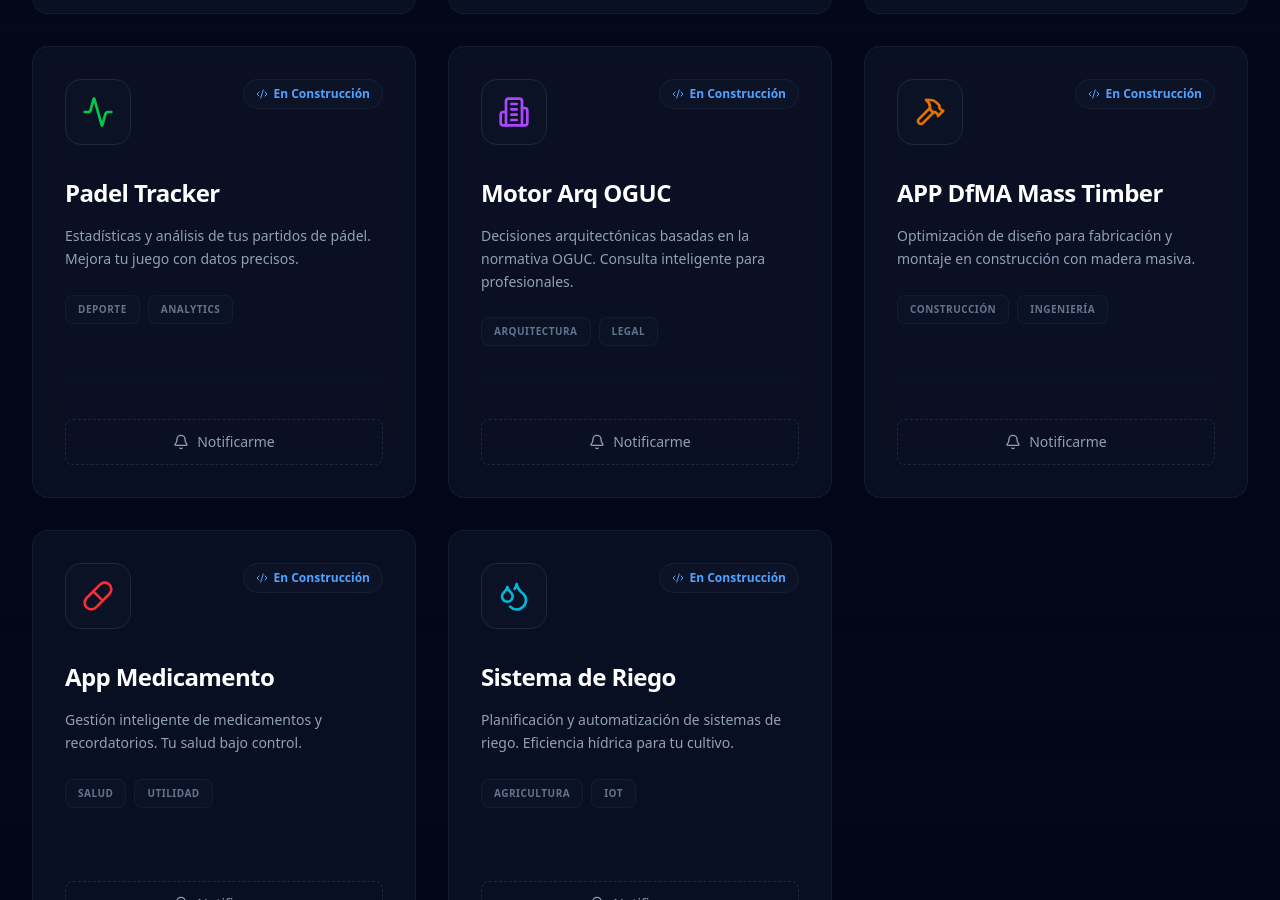
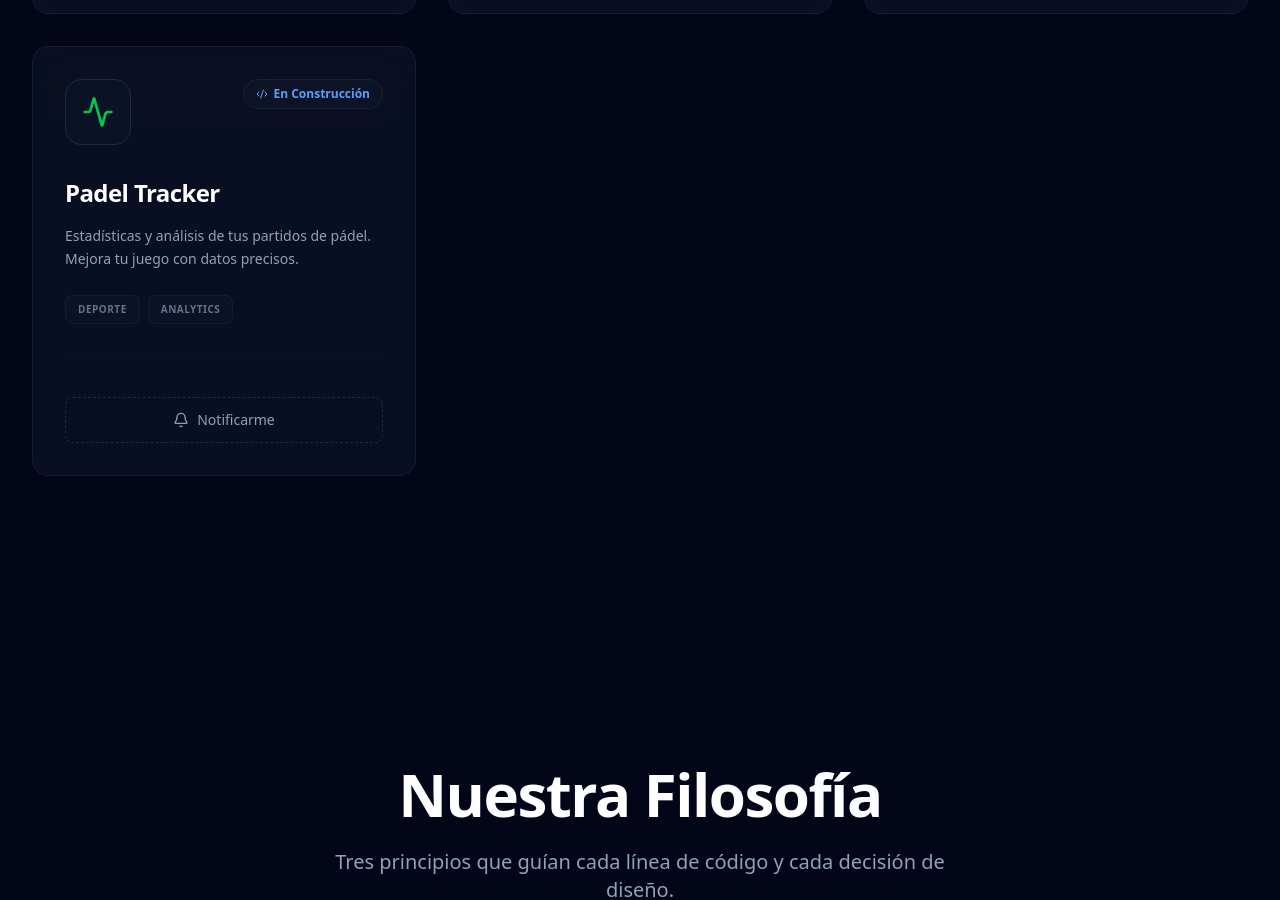
Before and after one commit to GW86-AR/Landing_page_oktober, a React (Vite) app: page / in a window 1280 px wide. Shown: the part 1900-2800 px from the top of the page. Built offline with nearby package versions, Linux system fonts and the light colour scheme.

Commit message:
chore: hide unreleased apps and keep only Ignition, EETT, Padel, and Prism

```diff
--- a/src/App.jsx
+++ b/src/App.jsx
@@ -98,7 +98,6 @@ const App = () => {
             icon: <PrismLogo className="w-8 h-8" />,
             link: "Prism/prism-workspace.html"
         },
-
         {
             id: 1,
             title: "IGNITION Breathwork",
@@ -108,7 +107,6 @@ const App = () => {
             icon: <Flame className="w-8 h-8 text-orange-500" />,
             link: "https://gw86-ar.github.io/IGNITION_Breathwork/"
         },
-
         {
             id: 2,
             title: "EETT Visual",
@@ -124,38 +122,6 @@ const App = () => {
             status: "desarrollo",
             tags: ["Deporte", "Analytics"],
             icon: <Activity className="w-8 h-8 text-green-500" />
-        },
-        {
-            id: 4,
-            title: "Motor Arq OGUC",
-            description: "Decisiones arquitectónicas basadas en la normativa OGUC. Consulta inteligente para profesionales.",
-            status: "desarrollo",
-            tags: ["Arquitectura", "Legal"],
-            icon: <Building2 className="w-8 h-8 text-purple-500" />
-        },
-        {
-            id: 5,
-            title: "APP DfMA Mass Timber",
-            description: "Optimización de diseño para fabricación y montaje en construcción con madera masiva.",
-            status: "desarrollo",
-            tags: ["Construcción", "Ingeniería"],
-            icon: <Hammer className="w-8 h-8 text-amber-600" />
-        },
-        {
-            id: 6,
-            title: "App Medicamento",
-            description: "Gestión inteligente de medicamentos y recordatorios. Tu salud bajo control.",
-            status: "desarrollo",
-            tags: ["Salud", "Utilidad"],
-            icon: <Pill className="w-8 h-8 text-red-500" />
-        },
-        {
-            id: 7,
-            title: "Sistema de Riego",
-            description: "Planificación y automatización de sistemas de riego. Eficiencia hídrica para tu cultivo.",
-            status: "desarrollo",
-            tags: ["Agricultura", "IoT"],
-            icon: <Droplets className="w-8 h-8 text-cyan-500" />
         }
     ];
 
```
